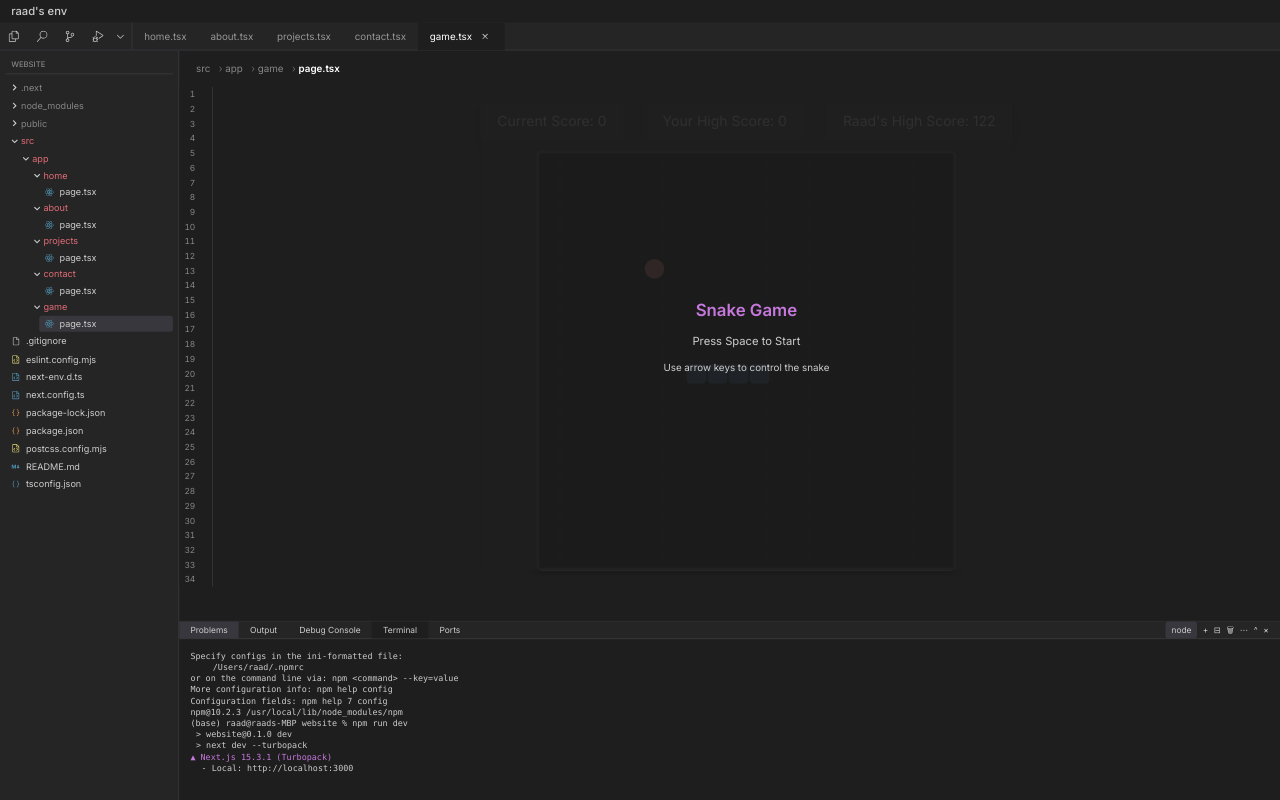
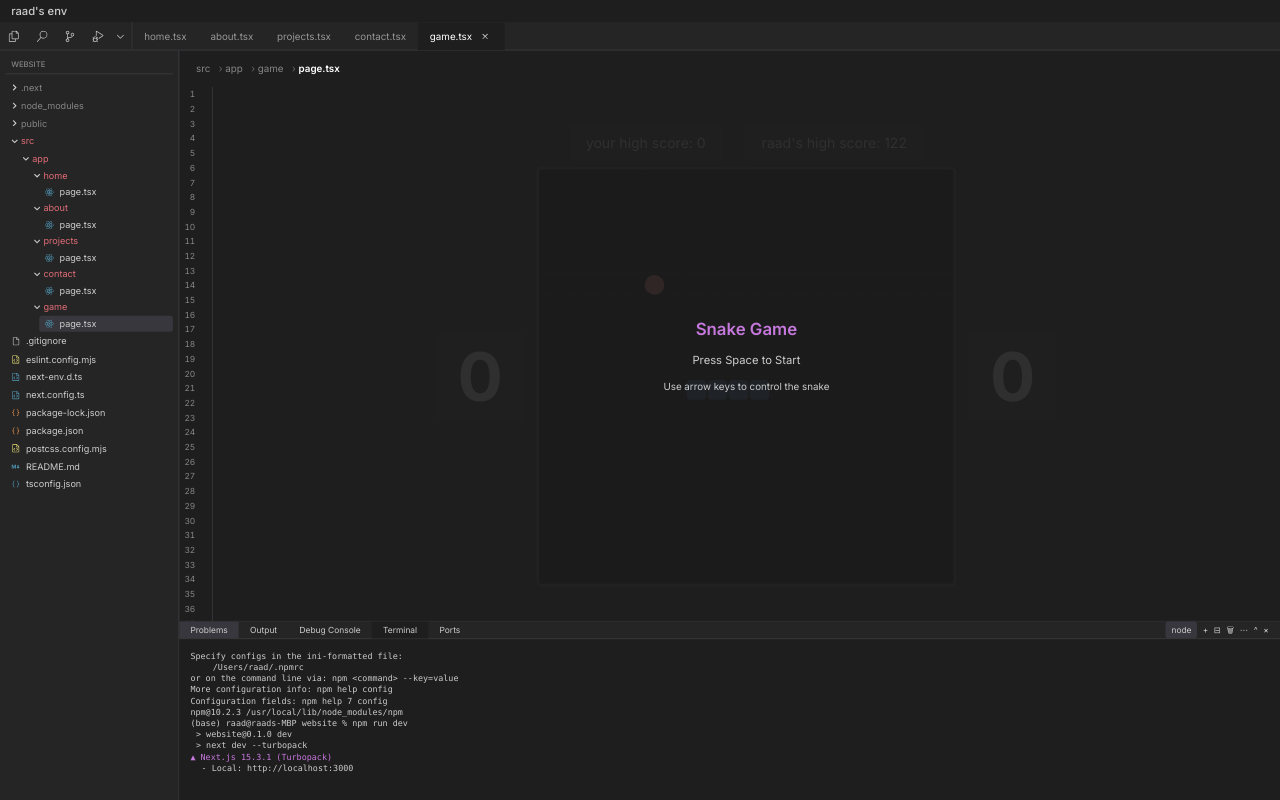
Before and after one commit to raadthedeveloper/website, a Next.js app: page /game in a window 1280 px wide. Built offline with nearby package versions, Linux system fonts and the light colour scheme.

Commit message:
game fixes

```diff
--- a/src/app/game/page.tsx
+++ b/src/app/game/page.tsx
@@ -11,7 +11,7 @@ type Position = {
 type Direction = 'UP' | 'DOWN' | 'LEFT' | 'RIGHT';
 
 const GRID_SIZE = 20; // Fixed grid size
-const CELL_SIZE = 30; // Size of each cell in pixels
+const DESKTOP_CELL_SIZE = 30; // Size of each cell in pixels on desktop
 const HIGH_SCORE = 122; // Raad's high score
 
 export default function GamePage() {
@@ -28,6 +28,26 @@ export default function GamePage() {
   const [score, setScore] = useState(0);
   const [gameStarted, setGameStarted] = useState(false);
   const [localHighScore, setLocalHighScore] = useState(0);
+  const [beatRaadScore, setBeatRaadScore] = useState(false);
+  const [cellSize, setCellSize] = useState(DESKTOP_CELL_SIZE);
+
+  // Calculate cell size based on screen width
+  useEffect(() => {
+    const updateCellSize = () => {
+      const screenWidth = window.innerWidth;
+      if (screenWidth < 768) { // mobile
+        const maxWidth = screenWidth - 32; // 16px padding on each side
+        const calculatedSize = Math.floor(maxWidth / GRID_SIZE);
+        setCellSize(calculatedSize);
+      } else {
+        setCellSize(DESKTOP_CELL_SIZE);
+      }
+    };
+
+    updateCellSize();
+    window.addEventListener('resize', updateCellSize);
+    return () => window.removeEventListener('resize', updateCellSize);
+  }, []);
 
   // Load local high score from localStorage on component mount
   useEffect(() => {
@@ -39,9 +59,14 @@ export default function GamePage() {
 
   // Update local high score when game ends
   useEffect(() => {
-    if (gameOver && score > localHighScore) {
+    if (gameOver) {
+      if (score > localHighScore) {
         setLocalHighScore(score);
         localStorage.setItem('snakeHighScore', score.toString());
+      }
+      if (score > HIGH_SCORE) {
+        setBeatRaadScore(true);
+      }
     }
   }, [gameOver, score, localHighScore]);
 
@@ -64,6 +89,7 @@ export default function GamePage() {
     setGameOver(false);
     setScore(0);
     setGameStarted(true);
+    setBeatRaadScore(false);
   };
 
   const moveSnake = useCallback(() => {
@@ -103,9 +129,11 @@ export default function GamePage() {
       newSnake.unshift(head);
 
       // Check if food is eaten
-      if (head.x === food.x && head.y === food.y) {
+      const ateFood = head.x === food.x && head.y === food.y;
+      if (ateFood) {
         setFood(generateFood());
-        setScore(prev => prev + 1);
+        // Move score update outside of setSnake to prevent double updates
+        setTimeout(() => setScore(prev => prev + 1), 0);
       } else {
         newSnake.pop();
       }
@@ -150,29 +178,43 @@ export default function GamePage() {
     return () => clearInterval(gameLoop);
   }, [moveSnake, gameStarted, gameOver]);
 
+  useEffect(() => {
+    // Prevent scrolling on the game page
+    document.body.style.overflow = 'hidden';
+    return () => {
+      document.body.style.overflow = 'auto';
+    };
+  }, []);
+
   return (
     <PageLayout filePath="src/app/game/page.tsx">
-      <div className="flex flex-col items-center justify-center h-full w-full overflow-hidden">
-        <div className="relative flex flex-col items-center gap-4">
-          {/* Score Display */}
-          <div className="flex gap-8 text-[#cccccc] text-xl">
-            <div className="bg-[#252526] px-6 py-3 rounded shadow-lg">
-              Current Score: {score}
+      <div className="flex flex-col items-center justify-center h-[calc(100vh-4rem)] w-full overflow-hidden">
+        <div className="relative flex flex-col items-center justify-center h-full w-full">
+          {/* High Scores Display */}
+          <div className="flex gap-4 md:gap-8 text-[#cccccc] text-lg md:text-xl mb-2">
+            <div className="bg-[#252526] px-4 md:px-6 py-2 md:py-3 rounded shadow-lg">
+              your high score: {localHighScore}
             </div>
-            <div className="bg-[#252526] px-6 py-3 rounded shadow-lg">
-              Your High Score: {localHighScore}
+            <div className="bg-[#252526] px-4 md:px-6 py-2 md:py-3 rounded shadow-lg">
+              raad's high score: {HIGH_SCORE}
             </div>
-            <div className="bg-[#252526] px-6 py-3 rounded shadow-lg">
-              Raad's High Score: {HIGH_SCORE}
           </div>
+
+          {/* Game Board with Score Displays */}
+          <div className="flex flex-col md:flex-row items-center gap-2 md:gap-4">
+            {/* Score Display - Hidden on mobile, shown on desktop */}
+            <div className="hidden md:block text-[#cccccc] text-8xl font-bold bg-[#252526] px-8 py-4 rounded-lg shadow-lg">
+              {score}
             </div>
 
             {/* Game Board */}
             <div
               className="relative bg-black border-4 border-[#3e3e42] rounded-lg shadow-lg"
               style={{
-              width: GRID_SIZE * CELL_SIZE,
-              height: GRID_SIZE * CELL_SIZE
+                width: GRID_SIZE * cellSize,
+                height: GRID_SIZE * cellSize,
+                maxWidth: 'calc(100vw - 32px)',
+                maxHeight: 'calc(100vh - 180px)'
               }}
             >
               {/* Grid Background */}
@@ -182,8 +224,8 @@ export default function GamePage() {
                     key={i}
                     className="border border-[#1e1e1e]/30"
                     style={{
-                    width: CELL_SIZE,
-                    height: CELL_SIZE
+                      width: cellSize,
+                      height: cellSize
                     }}
                   />
                 ))}
@@ -195,10 +237,10 @@ export default function GamePage() {
                   key={index}
                   className="absolute bg-[#264f78] rounded-md shadow-md"
                   style={{
-                  width: CELL_SIZE - 2,
-                  height: CELL_SIZE - 2,
-                  left: `${segment.x * CELL_SIZE + 1}px`,
-                  top: `${segment.y * CELL_SIZE + 1}px`,
+                    width: cellSize - 2,
+                    height: cellSize - 2,
+                    left: `${segment.x * cellSize + 1}px`,
+                    top: `${segment.y * cellSize + 1}px`,
                   }}
                 />
               ))}
@@ -207,27 +249,45 @@ export default function GamePage() {
               <div
                 className="absolute bg-[#E06C75] rounded-full shadow-lg"
                 style={{
-                width: CELL_SIZE - 2,
-                height: CELL_SIZE - 2,
-                left: `${food.x * CELL_SIZE + 1}px`,
-                top: `${food.y * CELL_SIZE + 1}px`,
+                  width: cellSize - 2,
+                  height: cellSize - 2,
+                  left: `${food.x * cellSize + 1}px`,
+                  top: `${food.y * cellSize + 1}px`,
                 }}
               />
+            </div>
+
+            {/* Score Display - Hidden on mobile, shown on desktop */}
+            <div className="hidden md:block text-[#cccccc] text-8xl font-bold bg-[#252526] px-8 py-4 rounded-lg shadow-lg">
+              {score}
+            </div>
+
+            {/* Mobile Score Display - Shown only on mobile */}
+            <div className="md:hidden text-[#cccccc] text-5xl font-bold bg-[#252526] px-6 py-3 rounded-lg shadow-lg">
+              {score}
+            </div>
           </div>
 
           {/* Game Over Overlay */}
           {gameOver && (
             <div className="absolute inset-0 bg-[#1e1e1e]/90 flex flex-col items-center justify-center">
-              <h2 className="text-2xl font-semibold text-[#E06C75] mb-4">Game Over!</h2>
-              <p className="text-[#cccccc] mb-4">Score: {score}</p>
+              <h2 className="text-2xl font-semibold text-[#E06C75] mb-4">fin</h2>
+              <p className="text-[#cccccc] mb-4">score: {score}</p>
               {score > localHighScore && (
-                <p className="text-[#98C379] mb-4">New High Score! 🎉</p>
+                <p className="text-[#98C379] mb-4">personal highscore</p>
+              )}
+              {score > HIGH_SCORE && (
+                <div className="text-center mb-4">
+                  <p className="text-[#C678DD] text-lg mb-2">congrats...</p>
+                  <p className="text-[#cccccc] mb-1">you've beaten my record</p>
+                  <p className="text-[#cccccc] text-sm">send me a screenshot for proof.. there's no mongo on this server lol</p>
+                </div>
               )}
               <button
                 onClick={resetGame}
                 className="bg-[#264f78] text-[#cccccc] px-6 py-2 rounded hover:bg-[#365373] transition-colors"
               >
-                Play Again
+                try again
               </button>
             </div>
           )}
```
Lines whose indentation alone changed are shown as unchanged.
